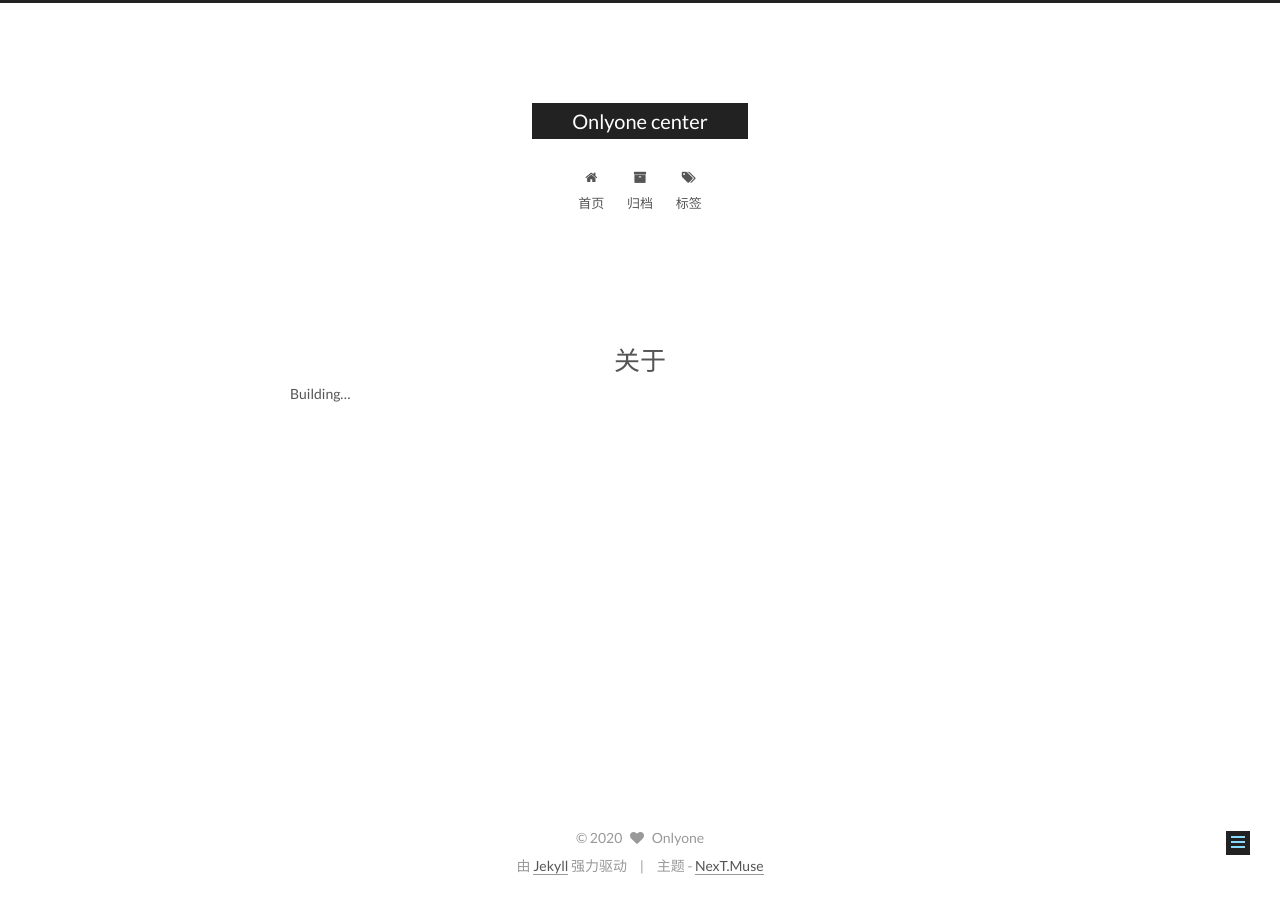
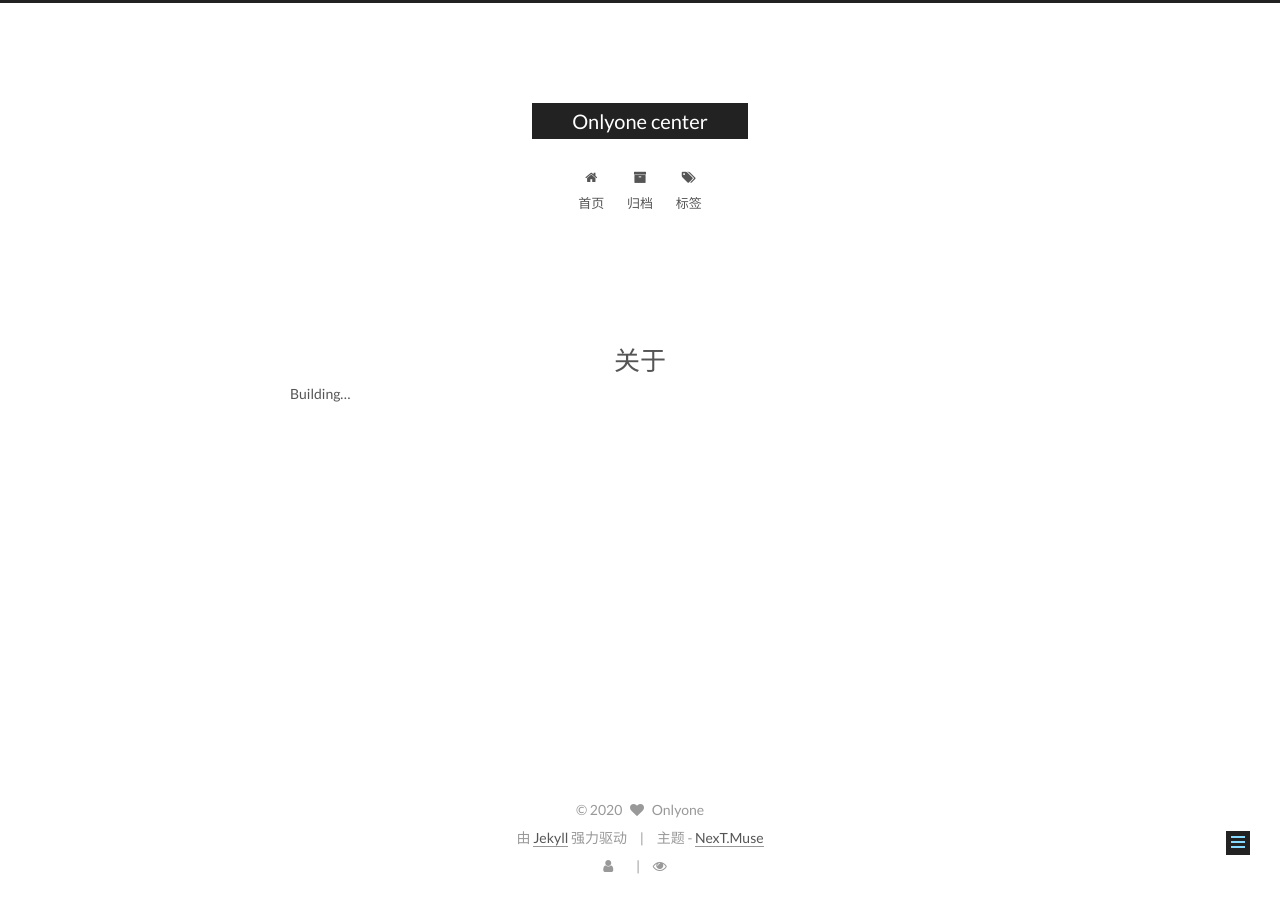
Before and after one commit to Onlyonechl/onlyonechl.github.io, a Jekyll site: the page built from about/index.md, in a window 1280 px wide. Built offline with Jekyll 4.4.1, drawn with Linux system fonts in a browser that asks for light colours; comment, search, counter and statistics services are not loaded.

Commit message:
Update _config.yml

```diff
--- a/_config.yml
+++ b/_config.yml
@@ -256,8 +256,8 @@ toc:
 
 sidebar:
   # Sidebar Position, available value: left | right
-  position: left
-  #position: right
+  #position: left
+  position: right
 
   # Sidebar Display, available value:
   #  - post    expand on posts automatically. Default.
@@ -435,7 +435,7 @@ changyan:
 
 # Support for gitalk comments system.
 gitalk:
-  enable: false
+  enable: true
   clientID: # 54730ddf7b9420460c03
   clientSecret: # c05684701b25ff1c19ea0c01ce4d80c125e0707d
   repo: # colingpt.github.io
@@ -531,7 +531,7 @@ leancloud_visitors:
 # Get more information on http://ibruce.info/2015/04/04/busuanzi/
 busuanzi_count:
   # count values only if the other configs are false
-  enable: false
+  enable: true
   # custom uv span for the whole site
   site_uv: true
   site_uv_header: <i class="fa fa-user"></i>
@@ -554,7 +554,7 @@ busuanzi_count:
 
 
 # Enable baidu push so that the blog will push the url to baidu automatically which is very helpful for SEO
-baidu_push: false
+baidu_push: yes
 
 # Google Calendar
 # Share your recent schedule to others via calendar page
@@ -562,7 +562,7 @@ baidu_push: false
 # API Documentation:
 # https://developers.google.com/google-apps/calendar/v3/reference/events/list
 calendar:
-  enable: false
+  enable: true
   calendar_id: <required>
   api_key: <required>
   orderBy: startTime
```
